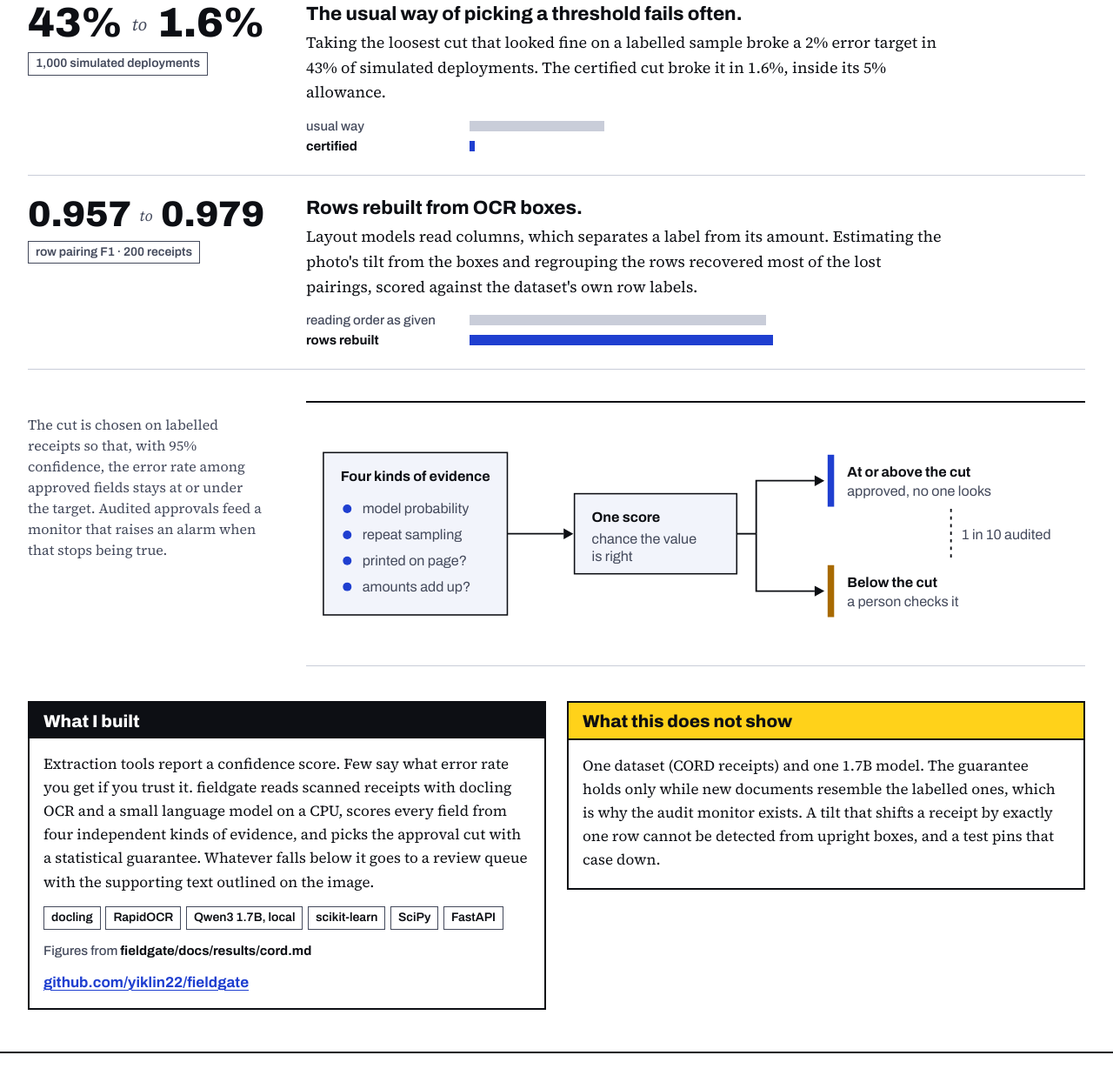
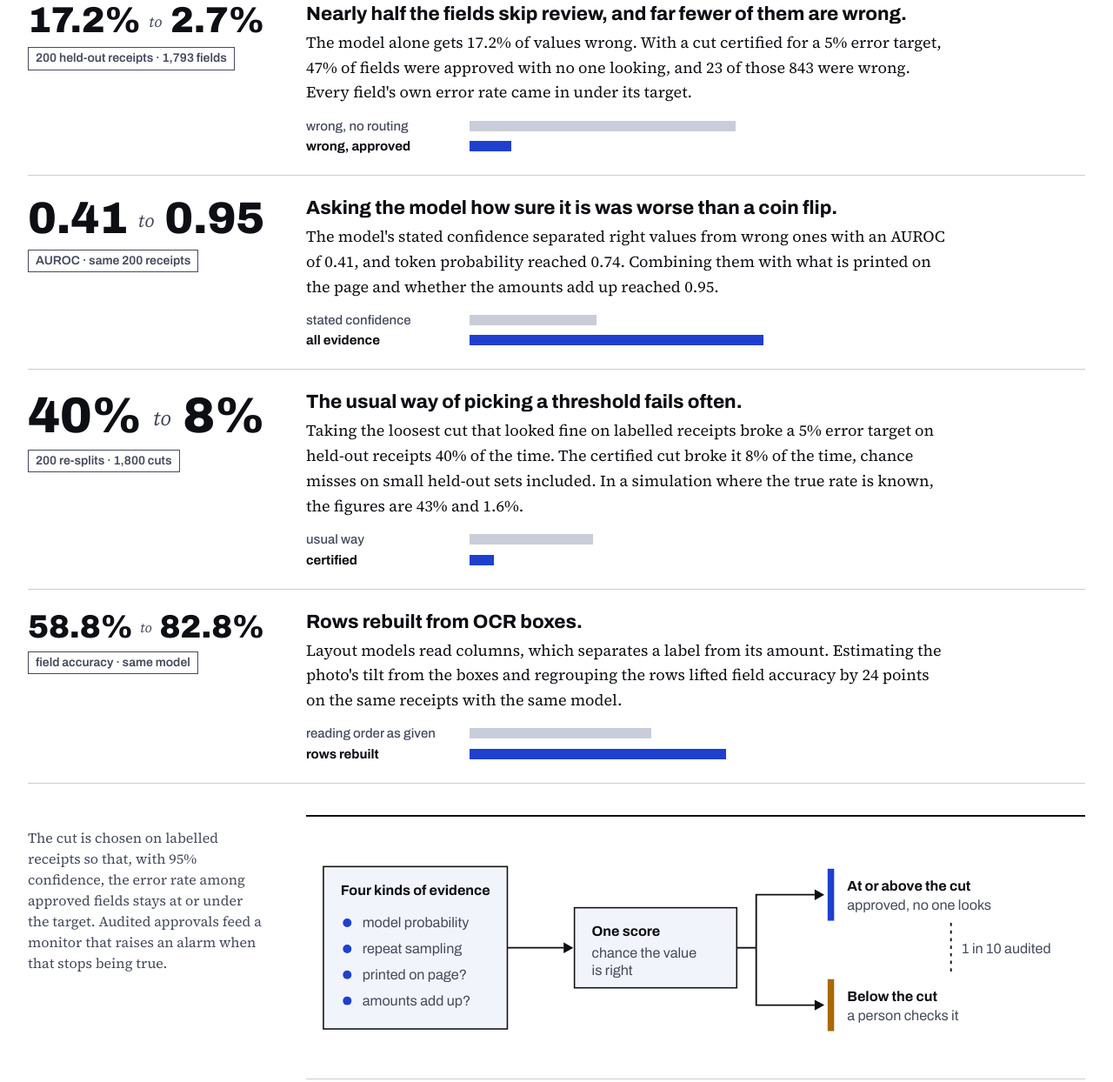
Before and after one commit to yiklin22/yiklin22.github.io, a plain HTML site: page index.html in a window 1280 px wide. Shown: the part 1573-2817 px from the top of the page at 87% size. Drawn offline with Linux system fonts and the light colour scheme.

Commit message:
fieldgate section: measured results from the full CORD run
Co-Authored-By: Claude Fable 5.2 <noreply@anthropic.com>

```diff
--- a/index.html
+++ b/index.html
@@ -262,7 +262,7 @@
         </div>
         <div class="verdict" aria-live="polite">
           <div class="stamp" id="stamp"><span class="word" id="stamp-word">Pass</span><span class="why" id="stamp-why">meets a 2% error target</span></div>
-          <small>Target: at most 2% wrong among approved fields, the target fieldgate is held to.</small>
+          <small>Target: at most 2% wrong among approved fields, the strictest of the three targets fieldgate is tested at.</small>
         </div>
       </div>
       <div class="controls">
@@ -287,14 +287,24 @@
 
       <dl class="results">
         <div class="result">
-          <dt><span class="fig num">43% <i>to</i> 1.6%</span><span class="ticket">1,000 simulated deployments</span></dt>
-          <dd><b>The usual way of picking a threshold fails often.</b>Taking the loosest cut that looked fine on a labelled sample broke a 2% error target in 43% of simulated deployments. The certified cut broke it in 1.6%, inside its 5% allowance.
-            <div class="bars" aria-hidden="true"><span style="--v:.435">usual way</span><span class="is" style="--v:.016">certified</span></div></dd>
+          <dt><span class="fig num">17.2% <i>to</i> 2.7%</span><span class="ticket">200 held-out receipts · 1,793 fields</span></dt>
+          <dd><b>Nearly half the fields skip review, and far fewer of them are wrong.</b>The model alone gets 17.2% of values wrong. With a cut certified for a 5% error target, 47% of fields were approved with no one looking, and 23 of those 843 were wrong. Every field's own error rate came in under its target.
+            <div class="bars" aria-hidden="true"><span style="--v:.86">wrong, no routing</span><span class="is" style="--v:.135">wrong, approved</span></div></dd>
         </div>
         <div class="result">
-          <dt><span class="fig num">0.957 <i>to</i> 0.979</span><span class="ticket">row pairing F1 · 200 receipts</span></dt>
-          <dd><b>Rows rebuilt from OCR boxes.</b>Layout models read columns, which separates a label from its amount. Estimating the photo's tilt from the boxes and regrouping the rows recovered most of the lost pairings, scored against the dataset's own row labels.
-            <div class="bars" aria-hidden="true"><span style="--v:.957">reading order as given</span><span class="is" style="--v:.979">rows rebuilt</span></div></dd>
+          <dt><span class="fig num">0.41 <i>to</i> 0.95</span><span class="ticket">AUROC · same 200 receipts</span></dt>
+          <dd><b>Asking the model how sure it is was worse than a coin flip.</b>The model's stated confidence separated right values from wrong ones with an AUROC of 0.41, and token probability reached 0.74. Combining them with what is printed on the page and whether the amounts add up reached 0.95.
+            <div class="bars" aria-hidden="true"><span style="--v:.410">stated confidence</span><span class="is" style="--v:.949">all evidence</span></div></dd>
+        </div>
+        <div class="result">
+          <dt><span class="fig num">40% <i>to</i> 8%</span><span class="ticket">200 re-splits · 1,800 cuts</span></dt>
+          <dd><b>The usual way of picking a threshold fails often.</b>Taking the loosest cut that looked fine on labelled receipts broke a 5% error target on held-out receipts 40% of the time. The certified cut broke it 8% of the time, chance misses on small held-out sets included. In a simulation where the true rate is known, the figures are 43% and 1.6%.
+            <div class="bars" aria-hidden="true"><span style="--v:.40">usual way</span><span class="is" style="--v:.08">certified</span></div></dd>
+        </div>
+        <div class="result">
+          <dt><span class="fig num">58.8% <i>to</i> 82.8%</span><span class="ticket">field accuracy · same model</span></dt>
+          <dd><b>Rows rebuilt from OCR boxes.</b>Layout models read columns, which separates a label from its amount. Estimating the photo's tilt from the boxes and regrouping the rows lifted field accuracy by 24 points on the same receipts with the same model.
+            <div class="bars" aria-hidden="true"><span style="--v:.588">reading order as given</span><span class="is" style="--v:.828">rows rebuilt</span></div></dd>
         </div>
       </dl>
 
@@ -341,7 +351,7 @@
         <section class="panel limits" aria-labelledby="fg-limits">
           <h3 id="fg-limits">What this does not show</h3>
           <div class="in">
-            <p>One dataset (CORD receipts) and one 1.7B model. The guarantee holds only while new documents resemble the labelled ones, which is why the audit monitor exists. A tilt that shifts a receipt by exactly one row cannot be detected from upright boxes, and a test pins that case down.</p>
+            <p>One dataset (CORD receipts) and one 1.7B model. No whole receipt can skip review: the item count is right only half the time, so every receipt is still opened. The guarantee holds only while new documents resemble the labelled ones, which is why the audit monitor exists. I looked at the held-out receipts during development and changed the cut-selection rule once after the first full analysis; the project README says what changed.</p>
           </div>
         </section>
       </div>
```
